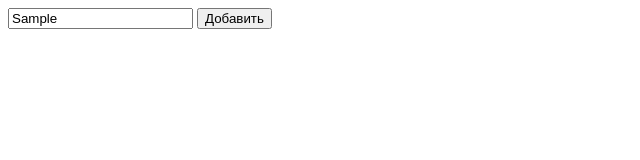
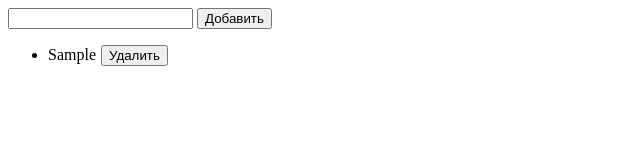
Before and after one commit to AKonevka/-working_example, a plain HTML site: page index.html in a window 1280 px wide. Both pictures are taken after typing "Sample" into the empty fields and a click on the button "Добавить". Shown: the whole page, without its empty margins (0-640 px from the left). Drawn offline with Linux system fonts and the light colour scheme.

Commit message:
Add files via upload

```diff
--- /dev/null
+++ b/css/style.css
@@ -0,0 +1,11 @@
+* {
+    box-sizing: border-box;
+}
+
+.item {
+    margin: 5px 0;
+}
+
+.item button {
+    margin-left: 5px;
+}
--- a/index.html
+++ b/index.html
@@ -5,12 +5,16 @@
     <meta charset="UTF-8">
     <meta name="viewport" content="width=device-width, initial-scale=1.0">
     <title>Форма</title>
+    <link rel="stylesheet" href="css/style.css">
 </head>
 
 <body>
     <input type="text" id="nameInput">
     <button id="myButton">Добавить</button>
-    <ul id="list"></ul>
+    <ul id="list">
+        <!--<li class="item">Андрей<button>Удалить</button></li>
+        <li class="item">Борис<button>Удалить</button></li>-->
+    </ul>
     <script src="scrypt.js"></script>
 </body>
 
--- a/scrypt.js
+++ b/scrypt.js
@@ -2,7 +2,26 @@ const myButton = document.querySelector('#myButton');
 const nameInput = document.querySelector('#nameInput');
 const list = document.querySelector('#list');
 
-myButton.addEventListener('click', function (event) {
-    event.preventDefault();
-    console.log("TEST");
+myButton.addEventListener('click', (event) => {
+    const newItem = document.createElement('li');
+    // element.classList — Добавляет или удаляет классы для элемента
+    newItem.classList.add('item');
+    newItem.textContent = nameInput.value;
+    // Добавить кнопку для удаления
+    const deleteButton = document.createElement('button');
+    deleteButton.textContent = 'Удалить';
+
+    // Удаление элмента списка
+    deleteButton.addEventListener('click', () => {
+        // parent.removeChild(element) - удаляеь указанный элмент из родителя
+        list.removeChild(newItem);
+    })
+
+    //Добавить кнопку в элемент списка
+    // Метод parrent.appendChild(element) позволяет вставить в конец элемента (parent)
+    //какой-либо дрвугой элемент(element).
+    newItem.appendChild(deleteButton);
+    list.appendChild(newItem);
+    // очистка поля
+    nameInput.value = '';
 })
```
